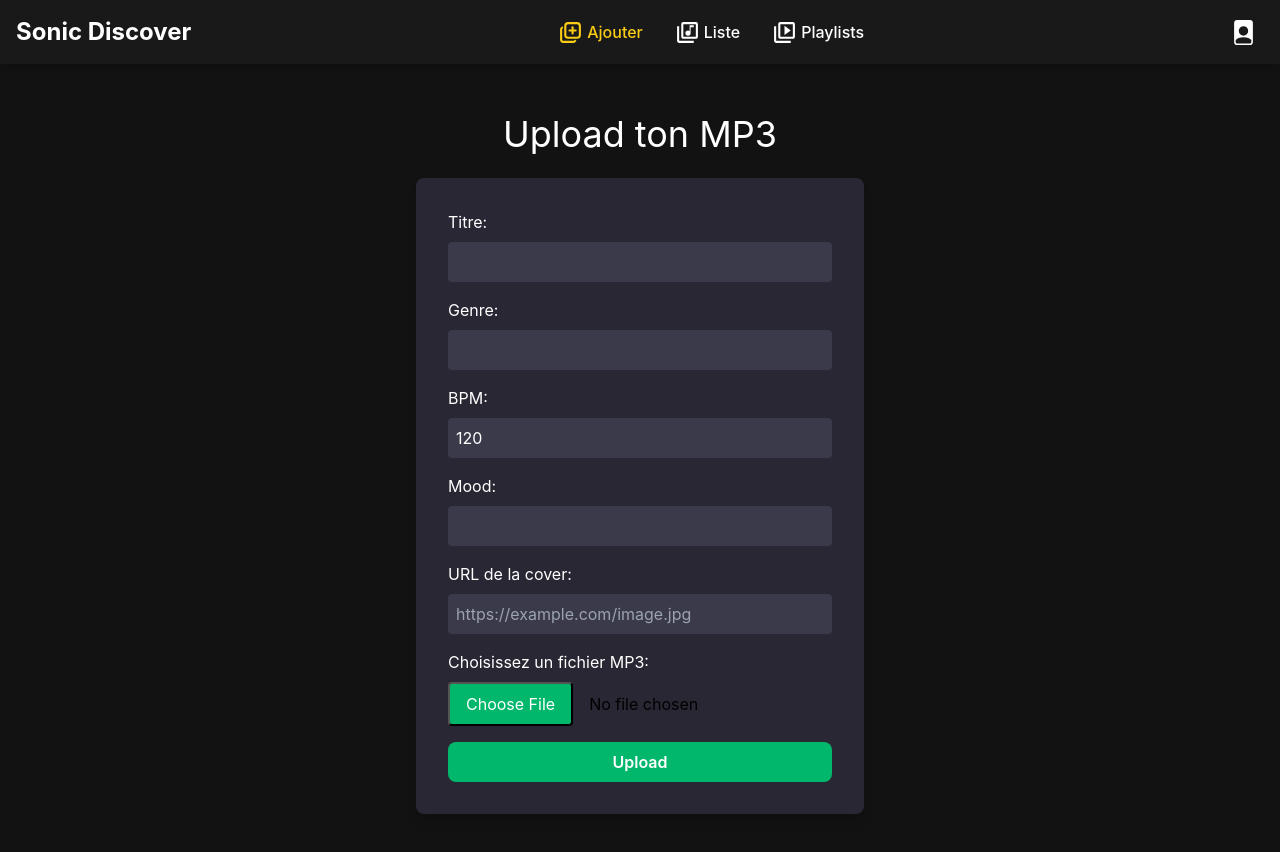
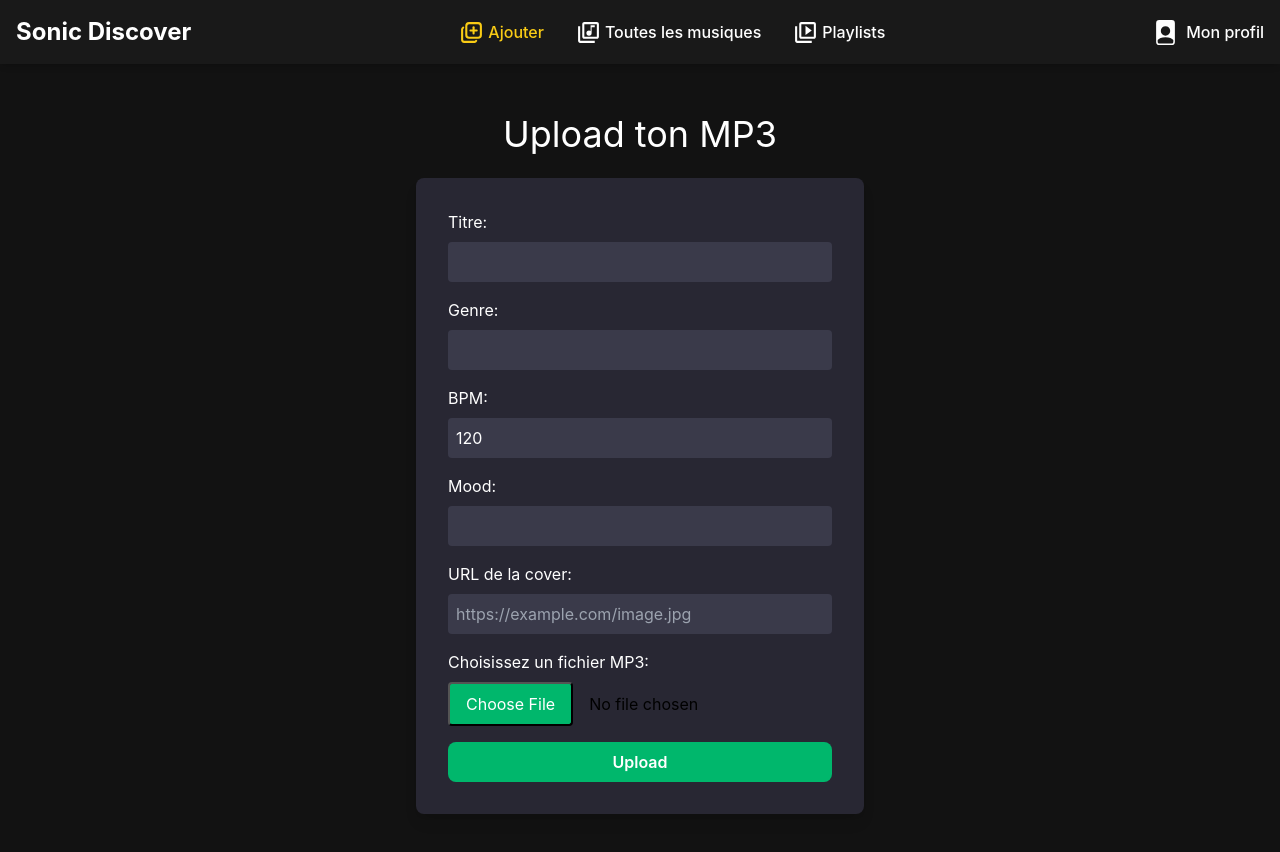
Before and after one commit to armieux/SonicDiscover_V2, a Next.js app: page /createTrack in a window 1280 px wide. Shown: the top 852 px of the page. Built offline with nearby package versions, Linux system fonts and the light colour scheme; no server answers.

Commit message:
small UI fixes

```diff
--- a/src/app/components/ExpandableList/ExpandableList.tsx
+++ b/src/app/components/ExpandableList/ExpandableList.tsx
@@ -22,7 +22,7 @@ export default function ExpandableList<T>({ items, ItemComponent, isOwnProfile }
       </ul>
       {items.length > 3 && (
         <button onClick={() => setExpanded(!expanded)} className="text-blue-400 hover:underline">
-          {expanded ? 'Voir plus' : 'Voir moins'}
+          {expanded ? 'Voir moins' : 'Voir plus'}
         </button>
       )}
     </div>
--- a/src/app/components/Navbar.tsx
+++ b/src/app/components/Navbar.tsx
@@ -48,7 +48,7 @@ const Navbar: React.FC<NavbarProps> = ({ user }) => {
               <Link href="/musicListPage" className={linkClasses('/musicListPage')}>
                 <div className="flex items-center">
                   <MdOutlineLibraryMusic size={25}/>
-                  <p className="pl-1">Liste</p>
+                  <p className="pl-1">Toutes les musiques</p>
                 </div>
               </Link>
             </li>
@@ -67,7 +67,7 @@ const Navbar: React.FC<NavbarProps> = ({ user }) => {
           >
             <div className="flex items-center space-x-2">
               <BsFilePersonFill size={25} />
-              <span className="text-white"></span>
+              <span className="text-white">Mon profil</span>
             </div>
           </Link>
         </div>
--- a/src/app/profilePage/[id]/following/page.tsx
+++ b/src/app/profilePage/[id]/following/page.tsx
@@ -21,7 +21,7 @@ export default async function FollowersPage({ params }: { params: { id: string }
   <div className="flex flex-col items-center justify-center min-h-screen w-screen bg-[#353445] p-4">
     <div className="w-full max-w-md bg-[#282733] p-8 rounded-lg shadow-lg">
       <h1 className="text-3xl text-white mb-6 text-center">
-        Users followed by {followers[0]?.users_follows_followeduseridTousers.username}
+        Utilisateurs suivis par {followers[0]?.users_follows_followeduseridTousers.username}
       </h1>
 
       <ul className="text-white space-y-4">
```
